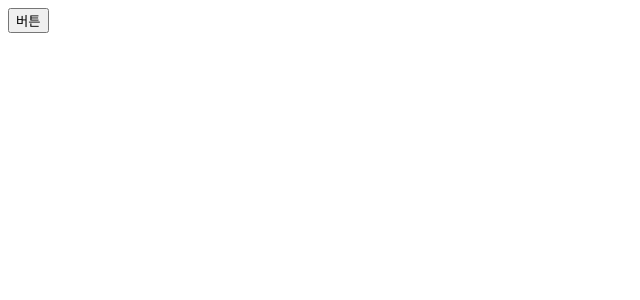
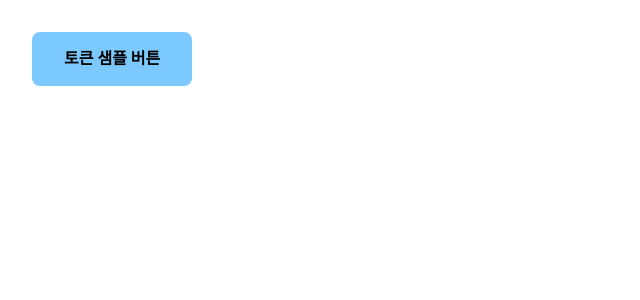
Before and after one commit to dndmobilePub/design-tokens, a React (Vite) app: page / in a window 1280 px wide. Shown: the top 300 px of the page, without its empty margins (0-640 px from the left). Built offline with nearby package versions, Linux system fonts and the light colour scheme.

Commit message:
샘플 버튼 컴포넌트 변수연결

```diff
--- a/src/main.jsx
+++ b/src/main.jsx
@@ -1,6 +1,10 @@
 import { createRoot } from 'react-dom/client';
 import './style.scss';
 
+function SampleButton() {
+  return <button type="button" className="sample-button">토큰 샘플 버튼</button>;
+}
+
 createRoot(document.getElementById('root')).render(
-  <button type="button">버튼</button>,
+  <SampleButton />,
 );
--- a/src/style.scss
+++ b/src/style.scss
@@ -1 +1,29 @@
-// 테스트할 SCSS 변수를 여기에 추가하세요.
+@use './tokens/variables' as tokens;
+
+body {
+  margin: 0;
+  padding: tokens.$light-spacing-lg;
+  background-color: tokens.$light-bg-default;
+}
+
+.sample-button {
+  padding: tokens.$light-spacing-md tokens.$light-spacing-lg;
+  border: 0;
+  border-radius: tokens.$light-border-radius-lg;
+  background-color: tokens.$light-colors-bubbleggum;
+  color: tokens.$light-fg-default;
+  font-family: tokens.$light-font-families-body, sans-serif;
+  font-size: tokens.$light-font-sizes-body;
+  font-weight: tokens.$light-font-weights-body-bold;
+  line-height: tokens.$light-line-heights-body;
+  cursor: pointer;
+
+  &:focus-visible {
+    outline: 2px solid tokens.$light-fg-default;
+    outline-offset: tokens.$light-spacing-xs;
+  }
+
+  &:active {
+    opacity: tokens.$light-opacity-high;
+  }
+}
```
